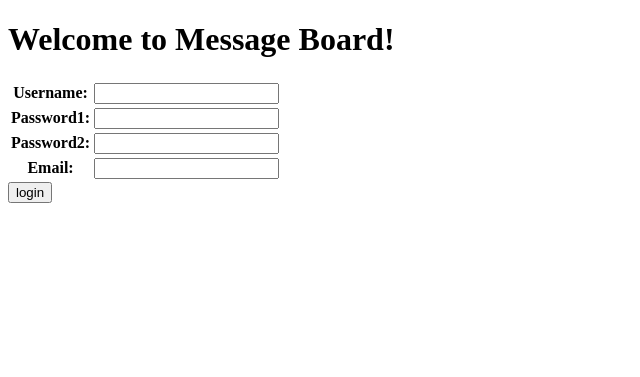
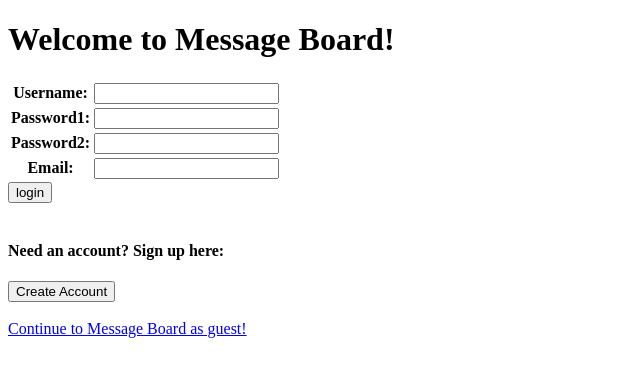
Before and after one commit to arheinzen/message_board, a Django app: template accounts/templates/login.html in a window 1280 px wide. Shown: the top 377 px of the page, without its empty margins (0-640 px from the left). Run offline with Django 3.2, Linux system fonts and the light colour scheme; the template is opened without the code that fills it: values that come from a table or form of the project are taken from there, others are empty.

Commit message:
pre template commit

```diff
--- a/accounts/templates/login.html
+++ b/accounts/templates/login.html
@@ -1,4 +1,5 @@
 <!DOCTYPE html>
+
 
 <html lang="en">
 
@@ -9,10 +10,7 @@
 
 <body>
 
-<h1> Welcome to Message Board! </h1>
-
-
-    {% block body %} {% if form.errors %}
+    <h1> Welcome to Message Board! </h1> {% block body %} {% if form.errors %}
     <p>Your username and password didn't match. Please try again.</p>
     {% endif %}
     <form method="post" action="{% url 'accounts:login' %}">
@@ -23,6 +21,18 @@
         <input type="submit" value="login" />
         <input type="hidden" name="next" value="/main/message" />
     </form>
+    </br>
+    <div class="createUser">
+        <h4>Need an account? Sign up here:</h4>
+        <a href="/accounts/signup">
+            <button type="button">Create Account</button>
+        </a>
+        </br>
+        </br>
+        <a href="/main/message">Continue to Message Board as guest!</a>
+
+
+    </div>
     {% endblock body %}
 
 </body>
--- a/accounts/urls.py
+++ b/accounts/urls.py
@@ -5,7 +5,7 @@ from .views import SignUp
 urlpatterns = [
 
     url(r'^login/$','django.contrib.auth.views.login', name='login', kwargs={'template_name': 'login.html'}),
-    url(r'^logout/$','django.contrib.auth.views.logout', name='logout', kwargs={'next_page': '/'}),
+    url(r'^logout/$','django.contrib.auth.views.logout', name='logout', kwargs={'next_page': '/main/message'}),
     url(r'^signup/', SignUp.as_view(success_url='/accounts/login/')),
 
 ]
--- a/main/templates/base.html
+++ b/main/templates/base.html
@@ -11,7 +11,7 @@
 <body>
 
     : {% if user.is_authenticated %}
-    <p>Welcome, {{ user.username }} <a href="{% url 'accounts:login' %}">[logout]</a></p>
+    <p>Welcome, {{ user.username }} <a href="{% url 'accounts:logout' %}">[logout]</a></p>
     {% else %}
     <p>Welcome, Guest <a href="{% url 'accounts:login' %}">[login]</a></p>
     {% endif %} : {% block body %} {% endblock body %}
--- a/main/templates/post_create_form.html
+++ b/main/templates/post_create_form.html
@@ -10,10 +10,14 @@
 <body>
 
     {% block body %}
+    {% if user.is_authenticated %}
 
     <form action="" method="post">{% csrf_token %} {{ form.as_p }}
         <input type="submit" value="Create" />
     </form>
+    {% else %}
+    <p> Please login to create a new message.</p>
+    {% endif %}
 
 
     {% endblock body %}
```
